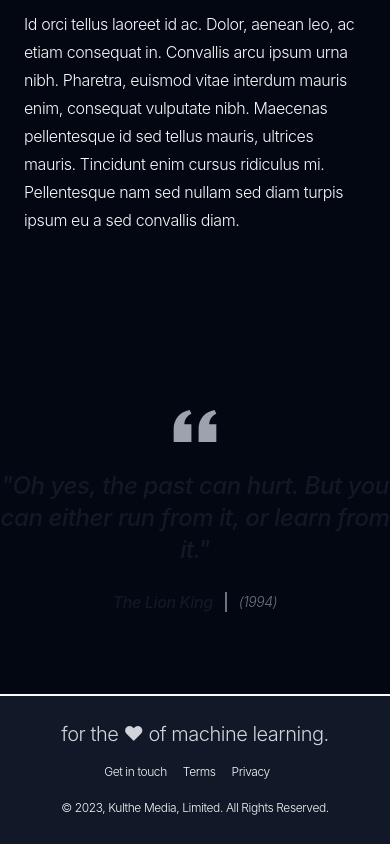
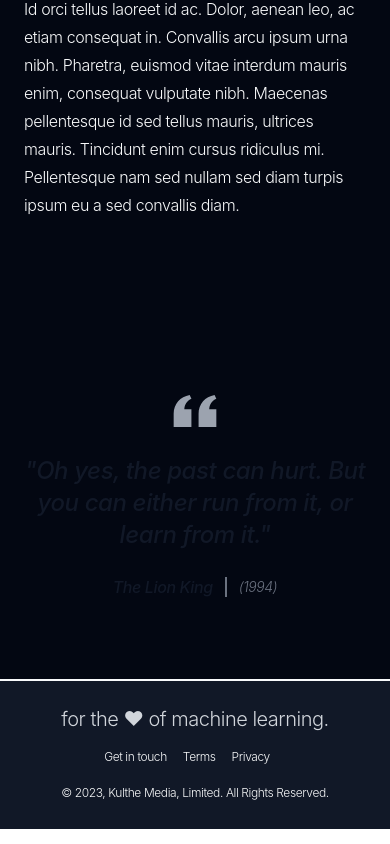
Before and after one commit to iamsid47/portfolio, a React (Create React App) app: page /about in a window 390 px wide. Shown: the part 1667-2511 px from the top of the page. Built offline with nearby package versions, Linux system fonts and the light colour scheme.

Commit message:
changed some margins

```diff
--- a/src/components/Blockquote.jsx
+++ b/src/components/Blockquote.jsx
@@ -72,7 +72,7 @@ const Blockquote = () => {
   }, [quotes]);
 
   return (
-    <section className="my-20">
+    <section className="my-20 mx-4">
       <figure class="max-w-screen-md mx-auto text-center">
         <svg
           aria-hidden="true"
--- a/src/components/about/About.jsx
+++ b/src/components/about/About.jsx
@@ -61,7 +61,7 @@ const About = () => {
             </div>
             <div className="-ml-12 -mt-12 p-12 lg:sticky lg:top-4 lg:col-start-2 lg:row-span-2 lg:row-start-1 lg:overflow-hidden">
               <img
-                className="w-[28rem] md:w-[48rem] max-w-none rounded-xl shadow-xl "
+                className="w-[24rem] md:w-[48rem] max-w-none rounded-xl shadow-xl "
                 src={Signature}
                 alt=""
               />
```
